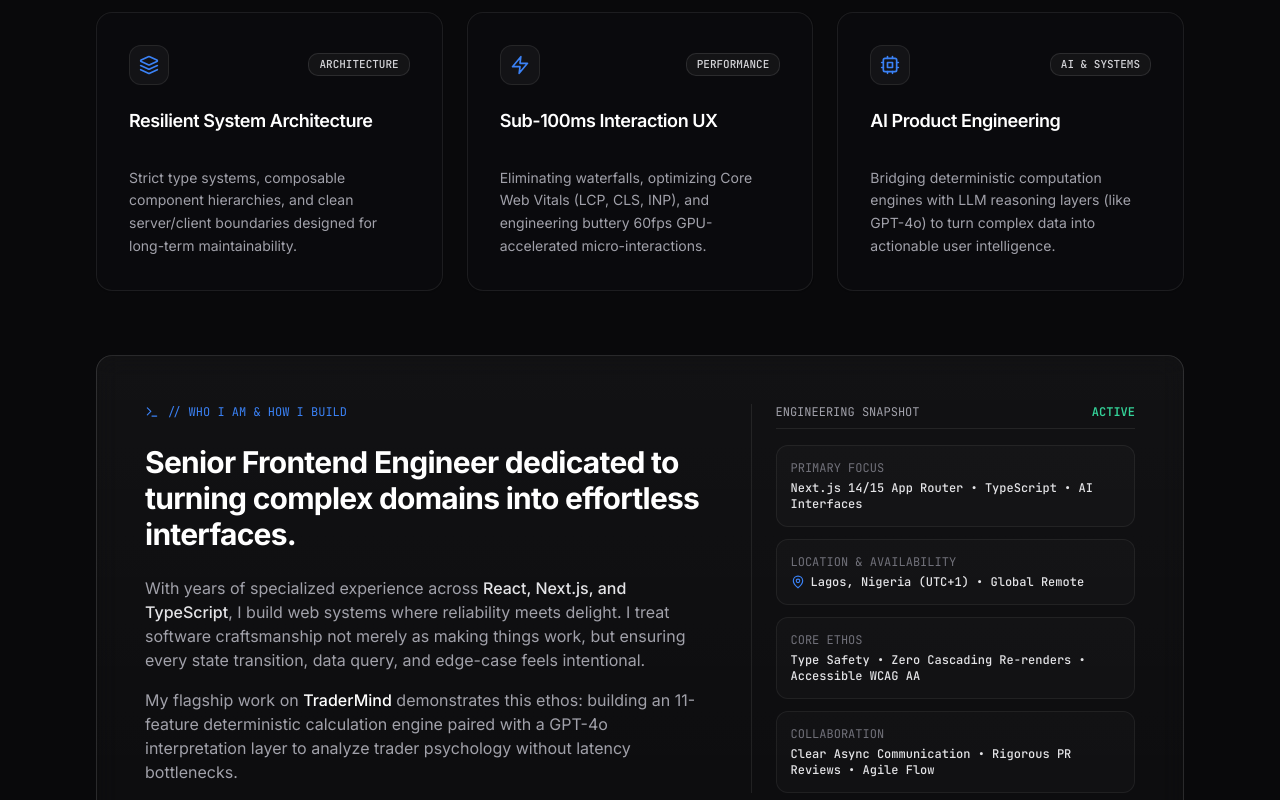
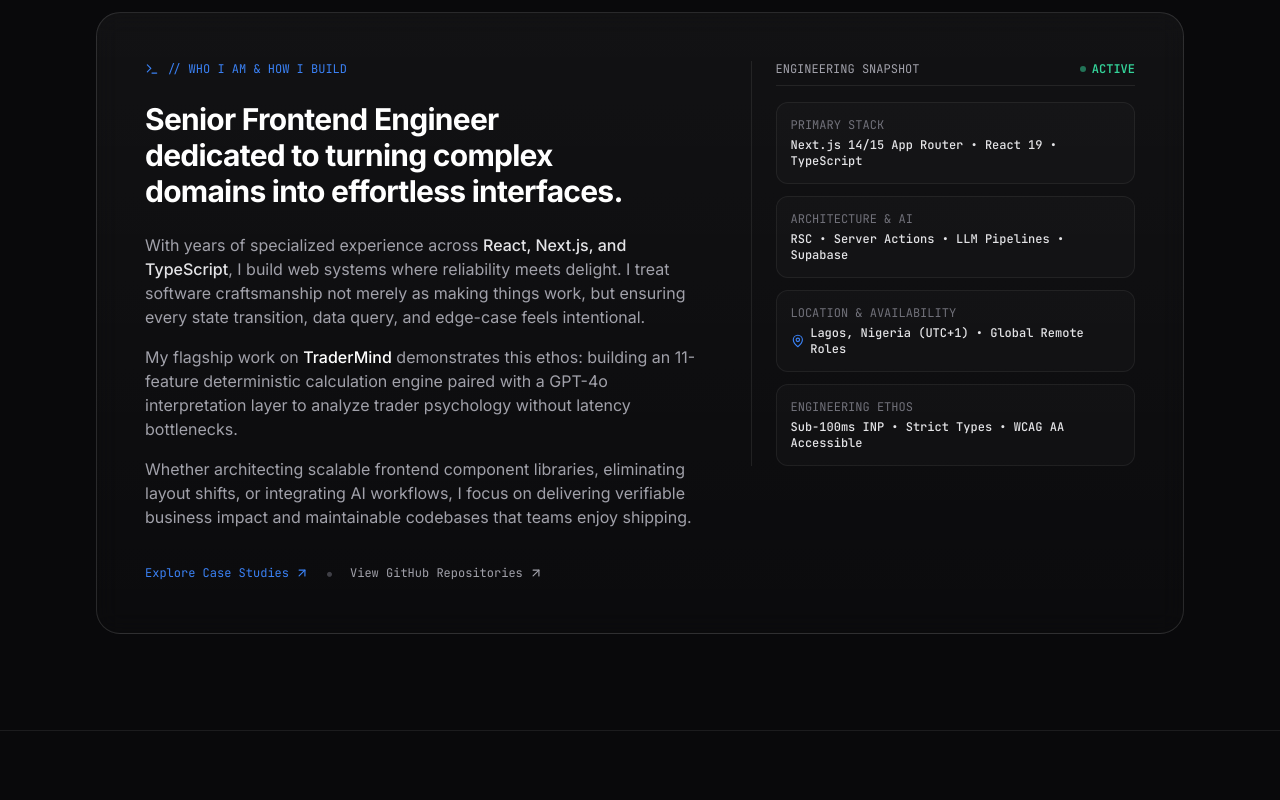
Before and after one commit to mufasa-droid/official-portfolio, a Next.js app: page / in a window 1280 px wide. Shown: the part 1160-1960 px from the top of the page. Built offline with nearby package versions, Linux system fonts and the light colour scheme.

Commit message:
streamline data density

```diff
--- a/app/page.tsx
+++ b/app/page.tsx
@@ -4,8 +4,6 @@ import { About } from "@/components/sections/about"
 import { Projects } from "@/components/sections/projects"
 import { Skills } from "@/components/sections/skills"
 import { Experience } from "@/components/sections/experience"
-import { Testimonials } from "@/components/sections/testimonials"
-import { CurrentWork } from "@/components/sections/current-work"
 import { Contact } from "@/components/sections/contact"
 import { Footer } from "@/components/footer"
 
@@ -18,8 +16,6 @@ export default function Home() {
       <Projects />
       <Skills />
       <Experience />
-      <Testimonials />
-      <CurrentWork />
       <Contact />
       <Footer />
     </main>
--- a/components/sections/about.tsx
+++ b/components/sections/about.tsx
@@ -1,34 +1,8 @@
 "use client"
 
 import { motion } from "framer-motion"
-import { Layers, Zap, Cpu, ArrowUpRight, Terminal, MapPin } from "lucide-react"
+import { ArrowUpRight, Terminal, MapPin } from "lucide-react"
 import { SectionHeading } from "../ui/section-heading"
-import { Card, CardHeader, CardTitle, CardDescription, CardContent } from "../ui/card"
-import { Badge } from "../ui/badge"
-
-const pillars = [
-  {
-    icon: Layers,
-    badge: "ARCHITECTURE",
-    title: "Resilient System Architecture",
-    description:
-      "Strict type systems, composable component hierarchies, and clean server/client boundaries designed for long-term maintainability.",
-  },
-  {
-    icon: Zap,
-    badge: "PERFORMANCE",
-    title: "Sub-100ms Interaction UX",
-    description:
-      "Eliminating waterfalls, optimizing Core Web Vitals (LCP, CLS, INP), and engineering buttery 60fps GPU-accelerated micro-interactions.",
-  },
-  {
-    icon: Cpu,
-    badge: "AI & SYSTEMS",
-    title: "AI Product Engineering",
-    description:
-      "Bridging deterministic computation engines with LLM reasoning layers (like GPT-4o) to turn complex data into actionable user intelligence.",
-  },
-]
 
 export function About() {
   return (
@@ -41,43 +15,13 @@ export function About() {
           description="I specialize in building production-grade web applications that combine architectural rigor with fluid, responsive user experiences."
         />
 
-        {/* 3 Core Engineering Pillars */}
-        <div className="grid md:grid-cols-3 gap-6 mb-16">
-          {pillars.map((pillar, index) => (
-            <motion.div
-              key={pillar.title}
-              initial={{ opacity: 0, y: 16 }}
-              whileInView={{ opacity: 1, y: 0 }}
-              viewport={{ once: true, margin: "-40px" }}
-              transition={{ duration: 0.35, delay: index * 0.08, ease: [0.23, 1, 0.32, 1] }}
-            >
-              <Card hoverEffect className="h-full flex flex-col justify-between">
-                <CardHeader>
-                  <div className="flex items-center justify-between mb-4">
-                    <div className="w-10 h-10 rounded-xl bg-white/[0.04] border border-white/[0.08] flex items-center justify-center text-primary">
-                      <pillar.icon className="h-5 w-5" />
-                    </div>
-                    <Badge variant="mono">{pillar.badge}</Badge>
-                  </div>
-                  <CardTitle className="text-lg">{pillar.title}</CardTitle>
-                </CardHeader>
-                <CardContent>
-                  <CardDescription className="text-zinc-400">
-                    {pillar.description}
-                  </CardDescription>
-                </CardContent>
-              </Card>
-            </motion.div>
-          ))}
-        </div>
-
         {/* Narrative & Technical Ledger */}
         <motion.div
           initial={{ opacity: 0, y: 16 }}
           whileInView={{ opacity: 1, y: 0 }}
           viewport={{ once: true, margin: "-40px" }}
           transition={{ duration: 0.4, ease: [0.23, 1, 0.32, 1] }}
-          className="glass-card p-8 md:p-12 border border-white/[0.12]"
+          className="glass-card p-8 md:p-12 border border-white/[0.12] rounded-3xl"
         >
           <div className="grid lg:grid-cols-12 gap-12 items-start">
 
@@ -88,7 +32,7 @@ export function About() {
                 <span>{"// WHO I AM & HOW I BUILD"}</span>
               </div>
 
-              <h3 className="text-2xl sm:text-3xl font-bold tracking-tight text-white leading-snug">
+              <h3 className="text-2xl sm:text-3xl font-bold tracking-tight text-white leading-snug [text-wrap:balance]">
                 Senior Frontend Engineer dedicated to turning complex domains into effortless interfaces.
               </h3>
 
@@ -103,7 +47,7 @@ export function About() {
                   deterministic calculation engine paired with a GPT-4o interpretation layer to analyze trader psychology without latency bottlenecks.
                 </p>
                 <p>
-                  Whether architecting scalable frontend component libraries, reducing layout shifts, or integrating AI workflows,
+                  Whether architecting scalable frontend component libraries, eliminating layout shifts, or integrating AI workflows,
                   I focus on delivering verifiable business impact and maintainable codebases that teams enjoy shipping.
                 </p>
               </div>
@@ -133,31 +77,34 @@ export function About() {
             <div className="lg:col-span-5 space-y-4 lg:pl-6 lg:border-l border-white/[0.08]">
               <div className="flex items-center justify-between text-xs font-mono text-zinc-400 pb-2 border-b border-white/[0.08]">
                 <span>ENGINEERING SNAPSHOT</span>
-                <span className="text-emerald-400 font-semibold">ACTIVE</span>
+                <span className="text-emerald-400 font-semibold flex items-center gap-1.5">
+                  <span className="w-1.5 h-1.5 rounded-full bg-emerald-400 inline-block animate-pulse" />
+                  ACTIVE
+                </span>
               </div>
 
               <div className="space-y-3 font-mono text-xs">
                 <div className="p-3.5 rounded-xl bg-white/[0.02] border border-white/[0.06] space-y-1">
-                  <div className="text-zinc-500">PRIMARY FOCUS</div>
-                  <div className="text-zinc-200 font-medium">Next.js 14/15 App Router • TypeScript • AI Interfaces</div>
+                  <div className="text-zinc-500">PRIMARY STACK</div>
+                  <div className="text-zinc-200 font-medium">Next.js 14/15 App Router • React 19 • TypeScript</div>
+                </div>
+
+                <div className="p-3.5 rounded-xl bg-white/[0.02] border border-white/[0.06] space-y-1">
+                  <div className="text-zinc-500">ARCHITECTURE & AI</div>
+                  <div className="text-zinc-200 font-medium">RSC • Server Actions • LLM Pipelines • Supabase</div>
                 </div>
 
                 <div className="p-3.5 rounded-xl bg-white/[0.02] border border-white/[0.06] space-y-1">
                   <div className="text-zinc-500">LOCATION & AVAILABILITY</div>
                   <div className="text-zinc-200 flex items-center gap-1.5 font-medium">
                     <MapPin className="h-3.5 w-3.5 text-primary" />
-                    <span>Lagos, Nigeria (UTC+1) • Global Remote</span>
+                    <span>Lagos, Nigeria (UTC+1) • Global Remote Roles</span>
                   </div>
                 </div>
 
                 <div className="p-3.5 rounded-xl bg-white/[0.02] border border-white/[0.06] space-y-1">
-                  <div className="text-zinc-500">CORE ETHOS</div>
-                  <div className="text-zinc-200 font-medium">Type Safety • Zero Cascading Re-renders • Accessible WCAG AA</div>
-                </div>
-
-                <div className="p-3.5 rounded-xl bg-white/[0.02] border border-white/[0.06] space-y-1">
-                  <div className="text-zinc-500">COLLABORATION</div>
-                  <div className="text-zinc-200 font-medium">Clear Async Communication • Rigorous PR Reviews • Agile Flow</div>
+                  <div className="text-zinc-500">ENGINEERING ETHOS</div>
+                  <div className="text-zinc-200 font-medium">Sub-100ms INP • Strict Types • WCAG AA Accessible</div>
                 </div>
               </div>
             </div>
--- a/components/sections/contact.tsx
+++ b/components/sections/contact.tsx
@@ -53,7 +53,7 @@ export function Contact() {
     <section id="contact" className="py-24 relative border-t border-white/[0.08] scroll-mt-20 sm:scroll-mt-24">
       <div className="container-custom">
         <SectionHeading
-          number="06"
+          number="05"
           badge="GET IN TOUCH"
           title="Let's Build Something Exceptional"
           description="Have a high-impact role, full-stack application, or architectural problem to solve? Send a message or reach out directly."
--- a/components/sections/skills.tsx
+++ b/components/sections/skills.tsx
@@ -1,69 +1,53 @@
 "use client"
 
 import { motion } from "framer-motion"
-import { Code2, Layout, Database, Wrench, ShieldCheck, CheckCircle2 } from "lucide-react"
+import { Layout, Database, Wrench } from "lucide-react"
 import { SectionHeading } from "../ui/section-heading"
-import { Card, CardHeader, CardTitle, CardContent } from "../ui/card"
-import { Badge } from "../ui/badge"
 
-interface SkillGroup {
-  icon: typeof Code2
-  title: string
-  subtitle: string
-  skills: { name: string; tag?: string; level?: string }[]
-}
-
-const skillClusters: SkillGroup[] = [
-  {
-    icon: Code2,
-    title: "Core Languages & Runtime",
-    subtitle: "Foundational mastery of the web runtime and modern language features.",
-    skills: [
-      { name: "TypeScript", tag: "Strict", level: "Primary" },
-      { name: "JavaScript (ES2024+)", tag: "Async / OOP", level: "Expert" },
-      { name: "HTML5 Semantic DOM", tag: "A11y / SEO", level: "Expert" },
-      { name: "CSS3 & Modern Layouts", tag: "Grid / Flex", level: "Expert" },
-      { name: "Node.js Runtime", tag: "V8 Engine", level: "Proficient" },
-      { name: "SQL & Querying", tag: "Postgres", level: "Proficient" },
-    ],
-  },
+const skillCategories = [
   {
     icon: Layout,
-    title: "Frontend Systems & State",
-    subtitle: "High-performance component architecture, SSR, and reactive state management.",
+    title: "Frontend Systems & Core Web",
+    description: "Architecting responsive, type-safe client architectures with sub-100ms perceived performance.",
     skills: [
-      { name: "React 18 / 19", tag: "Hooks / Suspense", level: "Primary" },
-      { name: "Next.js (App Router)", tag: "RSC / SSR", level: "Primary" },
-      { name: "Tailwind CSS", tag: "Design Systems", level: "Primary" },
-      { name: "Framer Motion", tag: "Micro-interactions", level: "Advanced" },
-      { name: "TanStack Query", tag: "Cache & Fetch", level: "Advanced" },
-      { name: "Zustand & Redux Toolkit", tag: "Client State", level: "Advanced" },
+      "TypeScript",
+      "React 19 / 18",
+      "Next.js (App Router)",
+      "Tailwind CSS",
+      "Framer Motion",
+      "TanStack Query",
+      "Zustand",
+      "JavaScript (ES2024+)",
+      "HTML5 Semantic DOM",
     ],
   },
   {
     icon: Database,
-    title: "Backend, Database & AI",
-    subtitle: "Cloud architecture, schema design, and AI model orchestration.",
+    title: "Backend, Cloud & AI Systems",
+    description: "Building scalable serverless APIs, type-safe RPC layers, and low-latency LLM orchestration.",
     skills: [
-      { name: "Supabase & Postgres", tag: "RLS Security", level: "Primary" },
-      { name: "OpenAI GPT-4o API", tag: "AI Pipelines", level: "Advanced" },
-      { name: "Next.js Server Actions", tag: "Type-Safe RPC", level: "Primary" },
-      { name: "RESTful API Design", tag: "HTTP Spec", level: "Primary" },
-      { name: "GraphQL", tag: "Schema / Query", level: "Proficient" },
-      { name: "MetaAPI & Financial Feeds", tag: "MT4/MT5 Sync", level: "Production" },
+      "Supabase & PostgreSQL",
+      "OpenAI GPT-4o API",
+      "Next.js Server Actions",
+      "Node.js Runtime",
+      "RESTful API Design",
+      "GraphQL",
+      "MetaAPI Financial Feeds",
+      "SQL Schema Design",
     ],
   },
   {
     icon: Wrench,
-    title: "Tooling, DevOps & Craft",
-    subtitle: "Performance optimization, testing, build pipelines, and accessibility standards.",
+    title: "DevOps, Performance & Standards",
+    description: "Ensuring zero-drift deployments, WCAG accessibility, and pristine Core Web Vitals.",
     skills: [
-      { name: "Vercel & Edge Network", tag: "CI / CD", level: "Primary" },
-      { name: "Git & GitHub Actions", tag: "Workflows", level: "Primary" },
-      { name: "Docker Containerization", tag: "DevOps", level: "Proficient" },
-      { name: "Web Accessibility (WCAG AA)", tag: "ARIA / Focus", level: "Advanced" },
-      { name: "Core Web Vitals & Perf", tag: "LCP / CLS / INP", level: "Expert" },
-      { name: "Figma to Code", tag: "Pixel-Perfect", level: "Expert" },
+      "Vercel Edge Platform",
+      "Git & GitHub Actions",
+      "Docker",
+      "Core Web Vitals (LCP/INP/CLS)",
+      "Web Accessibility (WCAG AA)",
+      "CI / CD Pipelines",
+      "Figma to Pixel-Perfect Code",
     ],
   },
 ]
@@ -76,87 +60,47 @@ export function Skills() {
           number="03"
           badge="CAPABILITIES & ECOSYSTEM"
           title="Technical Capabilities Matrix"
-          description="A categorized breakdown of tools, frameworks, and architecture patterns I leverage to build production web systems."
+          description="A curated overview of technologies, frameworks, and engineering standards I leverage to build production web systems."
         />
 
-        {/* 4 Skill Clusters */}
-        <div className="grid md:grid-cols-2 gap-6 mb-12">
-          {skillClusters.map((cluster, index) => (
+        <div className="grid lg:grid-cols-3 gap-6">
+          {skillCategories.map((category, index) => (
             <motion.div
-              key={cluster.title}
+              key={category.title}
               initial={{ opacity: 0, y: 16 }}
               whileInView={{ opacity: 1, y: 0 }}
               viewport={{ once: true, margin: "-40px" }}
               transition={{ duration: 0.35, delay: index * 0.08, ease: [0.23, 1, 0.32, 1] }}
             >
-              <Card hoverEffect className="h-full">
-                <CardHeader className="pb-4">
-                  <div className="flex items-center gap-3">
-                    <div className="w-10 h-10 rounded-xl bg-white/[0.04] border border-white/[0.08] flex items-center justify-center text-primary">
-                      <cluster.icon className="h-5 w-5" />
+              <div className="glass-card h-full p-6 sm:p-8 rounded-3xl border border-white/[0.1] hover:border-white/20 transition-[border-color,background-color] duration-200 flex flex-col justify-between">
+                <div className="space-y-4 mb-6">
+                  <div className="w-11 h-11 rounded-2xl bg-white/[0.04] border border-white/[0.08] flex items-center justify-center text-primary">
+                    <category.icon className="h-5 w-5" />
                   </div>
                   <div>
-                      <CardTitle className="text-lg">{cluster.title}</CardTitle>
-                      <p className="text-xs text-zinc-400 font-normal mt-1">{cluster.subtitle}</p>
+                    <h3 className="text-lg font-bold text-white tracking-tight">
+                      {category.title}
+                    </h3>
+                    <p className="text-xs text-zinc-400 font-normal mt-1 leading-relaxed">
+                      {category.description}
+                    </p>
                   </div>
                 </div>
-                </CardHeader>
-                <CardContent className="pt-2">
-                  <div className="flex flex-wrap gap-2">
-                    {cluster.skills.map((skill) => (
-                      <div
-                        key={skill.name}
-                        className="tech-chip group"
+
+                <div className="flex flex-wrap gap-2 pt-4 border-t border-white/[0.06]">
+                  {category.skills.map((skill) => (
+                    <span
+                      key={skill}
+                      className="inline-flex items-center px-3 py-1.5 rounded-lg text-xs font-mono font-medium text-zinc-300 bg-white/[0.03] border border-white/[0.08] hover:border-primary/40 hover:text-white hover:bg-white/[0.06] transition-[border-color,color,background-color] duration-150 cursor-default"
                     >
-                        <span className="font-semibold text-zinc-100 group-hover:text-white">
-                          {skill.name}
+                      {skill}
                     </span>
-                        {skill.tag && (
-                          <span className="text-[10px] text-zinc-500 font-mono">
-                            • {skill.tag}
-                          </span>
-                        )}
-                      </div>
                   ))}
                 </div>
-                </CardContent>
-              </Card>
+              </div>
             </motion.div>
           ))}
         </div>
-
-        {/* Engineering Standards Assurance Bar */}
-        <motion.div
-          initial={{ opacity: 0, y: 12 }}
-          whileInView={{ opacity: 1, y: 0 }}
-          viewport={{ once: true, margin: "-40px" }}
-          transition={{ duration: 0.35, ease: [0.23, 1, 0.32, 1] }}
-          className="p-6 rounded-2xl bg-white/[0.02] border border-white/[0.08] flex flex-col sm:flex-row items-center justify-between gap-4 text-xs font-mono text-zinc-400"
-        >
-          <div className="flex items-center gap-2 text-white font-medium">
-            <ShieldCheck className="h-4 w-4 text-emerald-400" />
-            <span>ARCHITECTURE COMMITMENT:</span>
-          </div>
-
-          <div className="flex flex-wrap items-center gap-x-6 gap-y-2">
-            <span className="flex items-center gap-1.5 text-zinc-300">
-              <CheckCircle2 className="h-3.5 w-3.5 text-blue-400" />
-              <span>Strict TypeScript</span>
-            </span>
-            <span className="flex items-center gap-1.5 text-zinc-300">
-              <CheckCircle2 className="h-3.5 w-3.5 text-blue-400" />
-              <span>Zero Cascading Re-renders</span>
-            </span>
-            <span className="flex items-center gap-1.5 text-zinc-300">
-              <CheckCircle2 className="h-3.5 w-3.5 text-blue-400" />
-              <span>WCAG 2.1 AA Accessible</span>
-            </span>
-            <span className="flex items-center gap-1.5 text-zinc-300">
-              <CheckCircle2 className="h-3.5 w-3.5 text-blue-400" />
-              <span>Lighthouse 95+ Score</span>
-            </span>
-          </div>
-        </motion.div>
       </div>
     </section>
   )
```
Lines whose indentation alone changed are shown as unchanged.
